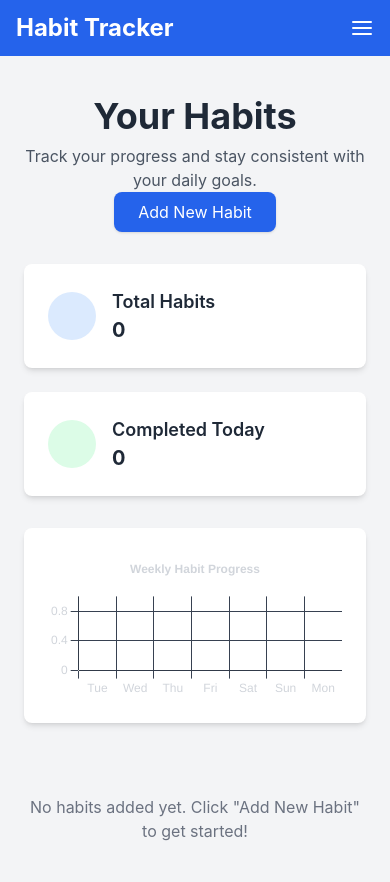
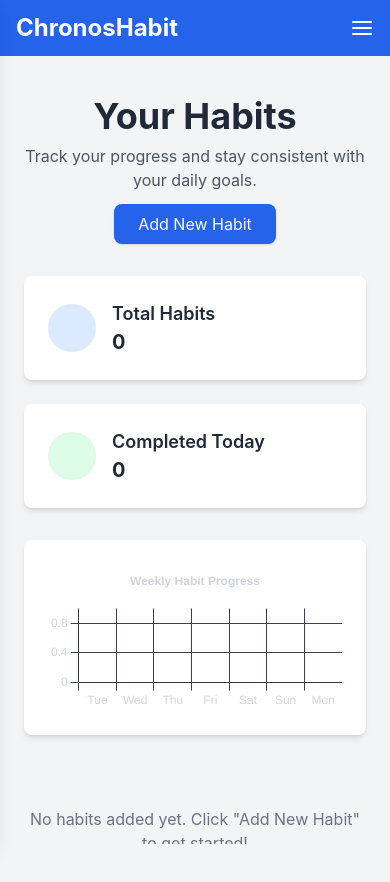
Before and after one commit to ricardofer2412/habit-tracker, a React (Create React App) app: page / in a window 390 px wide. Shown: the top 882 px of the page. After the commit the page ends 844 px from the top, so only its background shows below. Built offline with nearby package versions, Linux system fonts and the light colour scheme.

Commit message:
fix styling

```diff
--- a/package.json
+++ b/package.json
@@ -12,6 +12,7 @@
     "@types/react-dom": "^18.3.1",
     "axios": "^1.7.8",
     "chart.js": "^4.4.7",
+    "framer-motion": "^11.12.0",
     "inti": "^0.0.0",
     "react": "^18.3.1",
     "react-chartjs-2": "^5.2.0",
--- a/src/components/Main_Components/AddHabbit.tsx
+++ b/src/components/Main_Components/AddHabbit.tsx
@@ -20,7 +20,7 @@ const AddHabit: React.FC = () => {
     const storedHabits = JSON.parse(localStorage.getItem("habits") || "[]");
     localStorage.setItem("habits", JSON.stringify([...storedHabits, newHabit]));
     alert("Habit added successfully!");
-    navigate("/dashboard");
+    navigate("/");
   };
 
   return (
--- a/src/components/Main_Components/Dashboard.tsx
+++ b/src/components/Main_Components/Dashboard.tsx
@@ -11,6 +11,7 @@ import {
   Legend,
 } from "chart.js";
 import { CiMenuKebab } from "react-icons/ci";
+import { motion } from "framer-motion";
 
 // Register Chart.js components
 ChartJS.register(
@@ -164,10 +165,20 @@ const Dashboard: React.FC = () => {
   };
 
   return (
-    <div className="bg-gray-100 dark:bg-dark-bg text-gray-800 dark:text-dark-text min-h-screen">
+    <motion.div
+      initial={{ opacity: 0 }}
+      animate={{ opacity: 1 }}
+      transition={{ duration: 0.5 }}
+      className="bg-gray-100 dark:bg-dark-bg text-gray-800 dark:text-dark-text min-h-screen"
+    >
       <div className="max-w-6xl mx-auto px-6 py-10">
         {/* Header Section */}
-        <div className="flex flex-col md:flex-row justify-between items-center mb-8">
+        <motion.div
+          initial={{ y: -20, opacity: 0 }}
+          animate={{ y: 0, opacity: 1 }}
+          transition={{ duration: 0.6 }}
+          className="flex flex-col md:flex-row justify-between items-center mb-8"
+        >
           <div className="space-y-2 text-center md:text-left">
             <h1 className="text-4xl font-bold">Your Habits</h1>
             <p className="text-gray-600 dark:text-gray-400">
@@ -176,15 +187,33 @@ const Dashboard: React.FC = () => {
           </div>
           <Link
             to="/add-habit"
-            className="bg-blue-600 dark:bg-dark-card text-white dark:text-gray-200 py-2 px-6 rounded-lg shadow hover:bg-blue-700 dark:hover:bg-gray-700 transition"
+            className="bg-blue-600 dark:bg-dark-card text-white dark:text-gray-200 py-2 px-6 mt-3 rounded-lg shadow hover:bg-blue-700 dark:hover:bg-gray-700 transition"
           >
             Add New Habit
           </Link>
-        </div>
+        </motion.div>
 
         {/* Summary Section */}
-        <div className="grid grid-cols-1 md:grid-cols-2 gap-6 mb-8">
-          <div className="bg-white dark:bg-dark-card p-6 rounded-lg shadow-md flex items-center">
+        <motion.div
+          className="grid grid-cols-1 md:grid-cols-2 gap-6 mb-8"
+          initial="hidden"
+          animate="visible"
+          variants={{
+            hidden: { opacity: 0, y: 20 },
+            visible: {
+              opacity: 1,
+              y: 0,
+              transition: { staggerChildren: 0.2 },
+            },
+          }}
+        >
+          <motion.div
+            className="bg-white dark:bg-dark-card p-6 rounded-lg shadow-md flex items-center"
+            variants={{
+              hidden: { opacity: 0, y: 20 },
+              visible: { opacity: 1, y: 0 },
+            }}
+          >
             <div className="w-12 h-12 flex items-center justify-center bg-blue-100 dark:bg-gray-700 text-blue-600 rounded-full mr-4">
               <i className="fas fa-list text-xl"></i>
             </div>
@@ -192,8 +221,14 @@ const Dashboard: React.FC = () => {
               <h2 className="text-lg font-semibold">Total Habits</h2>
               <p className="text-xl font-bold">{summary.total}</p>
             </div>
-          </div>
-          <div className="bg-white dark:bg-dark-card p-6 rounded-lg shadow-md flex items-center">
+          </motion.div>
+          <motion.div
+            className="bg-white dark:bg-dark-card p-6 rounded-lg shadow-md flex items-center"
+            variants={{
+              hidden: { opacity: 0, y: 20 },
+              visible: { opacity: 1, y: 0 },
+            }}
+          >
             <div className="w-12 h-12 flex items-center justify-center bg-green-100 dark:bg-gray-700 text-green-600 rounded-full mr-4">
               <i className="fas fa-check text-xl"></i>
             </div>
@@ -201,20 +236,41 @@ const Dashboard: React.FC = () => {
               <h2 className="text-lg font-semibold">Completed Today</h2>
               <p className="text-xl font-bold">{summary.completedToday}</p>
             </div>
-          </div>
-        </div>
+          </motion.div>
+        </motion.div>
 
         {/* Weekly Progress Chart */}
-        <div className="bg-white dark:bg-dark-card p-6 rounded-lg shadow-md mb-8">
+        <motion.div
+          initial={{ opacity: 0, y: 20 }}
+          animate={{ opacity: 1, y: 0 }}
+          transition={{ duration: 0.8 }}
+          className="bg-white dark:bg-dark-card p-6 rounded-lg shadow-md mb-8"
+        >
           <Bar data={chartData} options={chartOptions} />
-        </div>
+        </motion.div>
 
         {/* Habit Cards Section */}
-        <div className="grid grid-cols-1 sm:grid-cols-2 lg:grid-cols-3 gap-6">
+        <motion.div
+          className="grid grid-cols-1 sm:grid-cols-2 lg:grid-cols-3 gap-6"
+          initial="hidden"
+          animate="visible"
+          variants={{
+            hidden: { opacity: 0, y: 20 },
+            visible: {
+              opacity: 1,
+              y: 0,
+              transition: { staggerChildren: 0.2 },
+            },
+          }}
+        >
           {habits.map((habit) => (
-            <div
+            <motion.div
               key={habit.id}
               className="bg-white dark:bg-dark-card p-6 rounded-lg shadow-md relative"
+              variants={{
+                hidden: { opacity: 0, y: 20 },
+                visible: { opacity: 1, y: 0 },
+              }}
             >
               <h2 className="text-xl font-semibold mb-2">{habit.name}</h2>
               <p className="text-gray-600 dark:text-gray-400">
@@ -226,14 +282,18 @@ const Dashboard: React.FC = () => {
                   onClick={() => toggleDropdown(habit.id)}
                 />
                 {dropdowns[habit.id] && (
-                  <div className="absolute right-0 mt-2 w-32 bg-white dark:bg-dark-card text-gray-800 dark:text-gray-200 rounded-lg shadow-md">
+                  <motion.div
+                    initial={{ opacity: 0, y: -10 }}
+                    animate={{ opacity: 1, y: 0 }}
+                    className="absolute right-0 mt-2 w-32 bg-white dark:bg-dark-card text-gray-800 dark:text-gray-200 rounded-lg shadow-md"
+                  >
                     <button
                       onClick={() => navigate(`/edit-habit/${habit.id}`)}
                       className="block px-4 py-2 text-left w-full hover:bg-gray-100 dark:hover:bg-gray-700 rounded-t-lg"
                     >
                       Manage
                     </button>
-                  </div>
+                  </motion.div>
                 )}
               </div>
               <div className="mt-4">
@@ -256,17 +316,21 @@ const Dashboard: React.FC = () => {
                     : "Mark as Completed"}
                 </button>
               </div>
-            </div>
+            </motion.div>
           ))}
-        </div>
+        </motion.div>
 
         {habits.length === 0 && (
-          <div className="text-center text-gray-500 mt-10">
+          <motion.div
+            initial={{ opacity: 0 }}
+            animate={{ opacity: 1 }}
+            className="text-center text-gray-500 mt-10"
+          >
             <p>No habits added yet. Click "Add New Habit" to get started!</p>
-          </div>
+          </motion.div>
         )}
       </div>
-    </div>
+    </motion.div>
   );
 };
 
--- a/src/components/Main_Components/EditHabit.tsx
+++ b/src/components/Main_Components/EditHabit.tsx
@@ -37,7 +37,7 @@ const EditHabit: React.FC = () => {
 
     // Save updated habits to localStorage
     localStorage.setItem("habits", JSON.stringify(updatedHabits));
-    navigate("/dashboard"); // Redirect back to the dashboard
+    navigate("/"); // Redirect back to the dashboard
   };
 
   const handleDelete = () => {
@@ -49,7 +49,7 @@ const EditHabit: React.FC = () => {
 
     // Save updated habits to localStorage
     localStorage.setItem("habits", JSON.stringify(updatedHabits));
-    navigate("/dashboard"); // Redirect to the dashboard after deletion
+    navigate("/"); // Redirect to the dashboard after deletion
   };
 
   return (
--- a/src/components/Main_Components/Navbar.tsx
+++ b/src/components/Main_Components/Navbar.tsx
@@ -1,14 +1,30 @@
-import React, { useState } from "react";
+import React, { useState, useEffect } from "react";
 import { Link } from "react-router-dom";
 import { FiSun, FiMoon, FiMenu, FiX } from "react-icons/fi";
+import { motion } from "framer-motion";
 
 const Navbar: React.FC = () => {
   const [isDarkMode, setIsDarkMode] = useState(false);
   const [isSidebarOpen, setIsSidebarOpen] = useState(false);
 
+  useEffect(() => {
+    // Check device's preferred color scheme on initial load
+    const prefersDarkMode = window.matchMedia(
+      "(prefers-color-scheme: dark)"
+    ).matches;
+    setIsDarkMode(prefersDarkMode);
+    if (prefersDarkMode) {
+      document.documentElement.classList.add("dark");
+    }
+  }, []);
+
   const toggleDarkMode = () => {
     setIsDarkMode(!isDarkMode);
-    document.documentElement.classList.toggle("dark");
+    if (isDarkMode) {
+      document.documentElement.classList.remove("dark");
+    } else {
+      document.documentElement.classList.add("dark");
+    }
   };
 
   const toggleSidebar = () => {
@@ -21,17 +37,14 @@ const Navbar: React.FC = () => {
       <nav className="bg-blue-600 dark:bg-dark-card text-white dark:text-gray-200 shadow-md">
         <div className="max-w-6xl mx-auto px-4 py-3 flex justify-between items-center">
           {/* Logo */}
-          <Link
-            to="/dashboard"
-            className="text-2xl font-bold hover:text-blue-200"
-          >
-            Habit Tracker
+          <Link to="/" className="text-2xl font-bold hover:text-blue-200">
+            ChronosHabit
           </Link>
 
           {/* Links (Hidden on Mobile) */}
           <div className="hidden md:flex space-x-6 items-center">
             <Link
-              to="/dashboard"
+              to="/"
               className="text-lg hover:text-blue-200 dark:hover:text-gray-400"
             >
               Dashboard
@@ -44,47 +57,66 @@ const Navbar: React.FC = () => {
             </Link>
 
             {/* Dark Mode Toggle */}
-            <button
+            <motion.button
+              whileHover={{ scale: 1.1 }}
+              whileTap={{ scale: 0.9 }}
               onClick={toggleDarkMode}
               className="text-2xl hover:text-gray-300 dark:hover:text-gray-500 transition"
               aria-label="Toggle Dark Mode"
             >
               {isDarkMode ? <FiSun /> : <FiMoon />}
-            </button>
+            </motion.button>
           </div>
 
           {/* Hamburger Icon (Visible on Mobile) */}
-          <button
+          <motion.button
+            whileHover={{ scale: 1.2 }}
             onClick={toggleSidebar}
             className="md:hidden text-2xl hover:text-gray-300 dark:hover:text-gray-500 transition"
             aria-label="Toggle Menu"
           >
             {isSidebarOpen ? <FiX /> : <FiMenu />}
-          </button>
+          </motion.button>
         </div>
       </nav>
 
       {/* Sidebar (Only Mobile) */}
-      {isSidebarOpen && (
-        <div className="fixed top-0 left-0 w-64 h-full bg-blue-600 dark:bg-dark-card text-white dark:text-gray-200 shadow-lg z-50 transition-transform transform md:hidden">
+      <motion.div
+        initial={{ x: "-100%" }}
+        animate={{ x: isSidebarOpen ? 0 : "-100%" }}
+        transition={{ duration: 0.3, ease: "easeInOut" }}
+        className="fixed top-0 left-0 w-64 h-full bg-blue-600 dark:bg-dark-card text-white dark:text-gray-200 shadow-lg z-50 transform md:hidden"
+      >
         <div className="flex flex-col space-y-6 p-6">
           {/* Close Button */}
-            <button
+          <motion.button
+            whileHover={{ scale: 1.2 }}
             onClick={toggleSidebar}
             className="self-end text-2xl hover:text-gray-300 dark:hover:text-gray-500 transition"
             aria-label="Close Menu"
           >
             <FiX />
-            </button>
+          </motion.button>
 
           {/* Sidebar Links */}
+          <motion.div
+            initial={{ opacity: 0, y: -20 }}
+            animate={{ opacity: 1, y: 0 }}
+            transition={{ delay: 0.2 }}
+          >
             <Link
-              to="/dashboard"
+              to="/"
               onClick={toggleSidebar}
               className="text-lg hover:text-blue-200 dark:hover:text-gray-400"
             >
               Dashboard
             </Link>
+          </motion.div>
+          <motion.div
+            initial={{ opacity: 0, y: -20 }}
+            animate={{ opacity: 1, y: 0 }}
+            transition={{ delay: 0.3 }}
+          >
             <Link
               to="/add-habit"
               onClick={toggleSidebar}
@@ -92,8 +124,14 @@ const Navbar: React.FC = () => {
             >
               Add Habit
             </Link>
+          </motion.div>
 
           {/* Dark Mode Toggle */}
+          <motion.div
+            initial={{ opacity: 0, y: -20 }}
+            animate={{ opacity: 1, y: 0 }}
+            transition={{ delay: 0.4 }}
+          >
             <button
               onClick={toggleDarkMode}
               className="text-lg hover:text-gray-300 dark:hover:text-gray-500 transition flex items-center space-x-2"
@@ -111,9 +149,9 @@ const Navbar: React.FC = () => {
                 </>
               )}
             </button>
+          </motion.div>
         </div>
-        </div>
-      )}
+      </motion.div>
     </>
   );
 };
--- a/src/index.css
+++ b/src/index.css
@@ -14,3 +14,16 @@ code {
   font-family: source-code-pro, Menlo, Monaco, Consolas, "Courier New",
     monospace;
 }
+
+html,
+body {
+  margin: 0;
+  padding: 0;
+  overflow-x: hidden; /* Prevent horizontal scroll */
+  height: 100%; /* Ensure the body takes the full height of the viewport */
+}
+
+body {
+  overscroll-behavior: none; /* Prevent overscroll effects */
+  background-color: #f3f4f6; /* Match your main background color */
+}
```
Also changed, not shown: 1 other file (tests, documents, lock files or other folders). Lines whose indentation alone changed are shown as unchanged.
